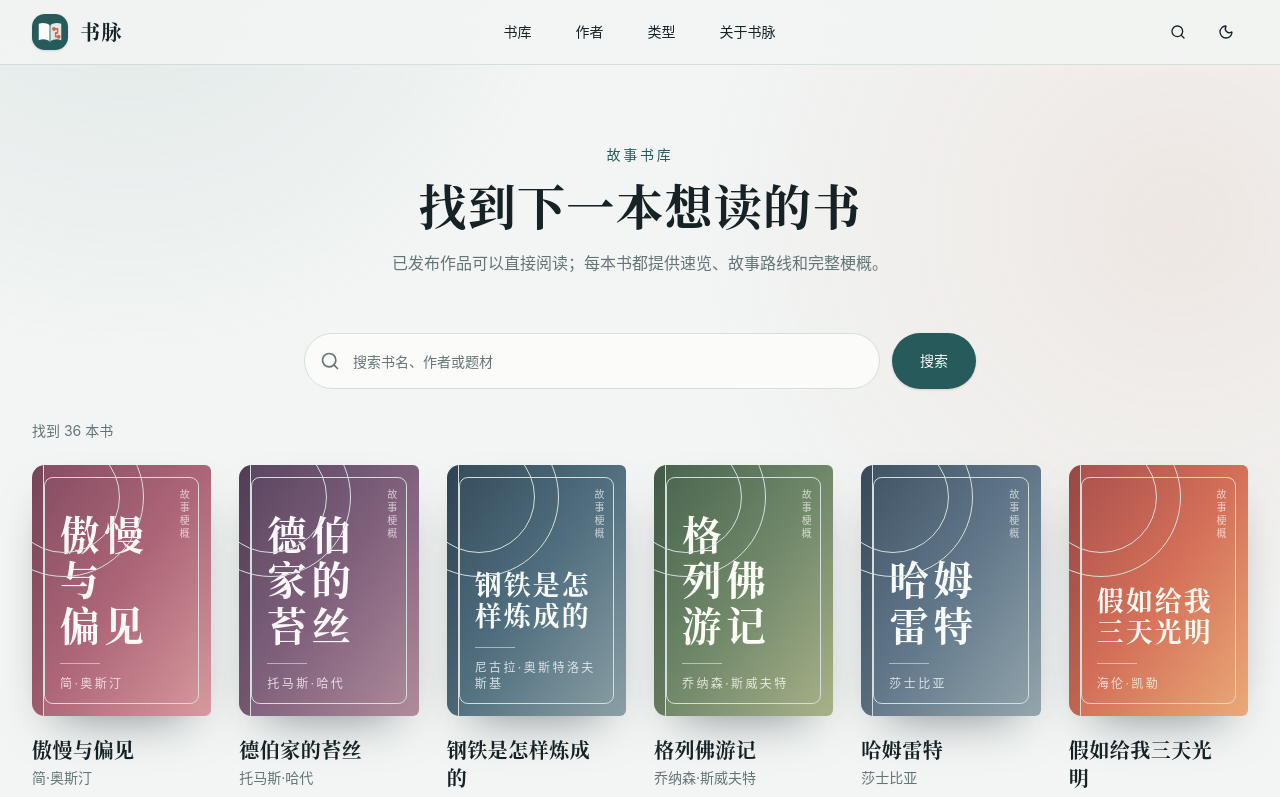
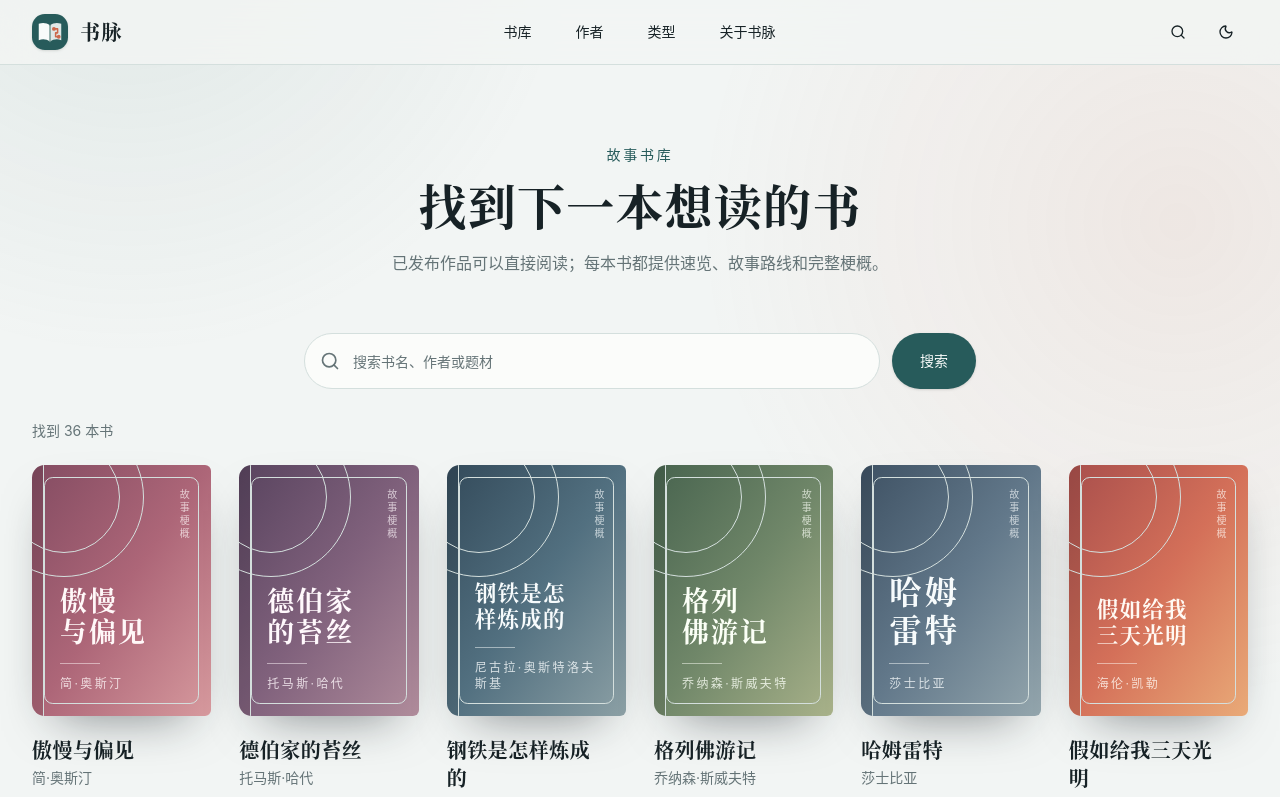
Before and after one commit to jianchang56/book-storyline, a Next.js app: page /books in a window 1280 px wide. Shown: the top 797 px of the page. Built offline with nearby package versions, Linux system fonts and the light colour scheme; no server answers.

Commit message:
fix: reduce book cover title sizes

```diff
--- a/src/components/book-cover.tsx
+++ b/src/components/book-cover.tsx
@@ -29,8 +29,10 @@ export function BookCover({ title, author, tone, className }: BookCoverProps) {
   const titleLength = Array.from(title.trim()).length;
   const titleTypography =
     titleLength >= 7
-      ? "text-[clamp(1.5rem,15cqw,2rem)] leading-[1.18] tracking-[0.08em]"
-      : "text-[clamp(1.75rem,22cqw,2.5rem)] leading-[1.15] tracking-[0.12em]";
+      ? "text-[clamp(1.2rem,12cqw,1.65rem)] leading-[1.2] tracking-[0.06em]"
+      : titleLength >= 5
+        ? "text-[clamp(1.35rem,15cqw,1.9rem)] leading-[1.18] tracking-[0.08em]"
+        : "text-[clamp(1.5rem,18cqw,2.15rem)] leading-[1.16] tracking-[0.1em]";
 
   return (
     <div
```
